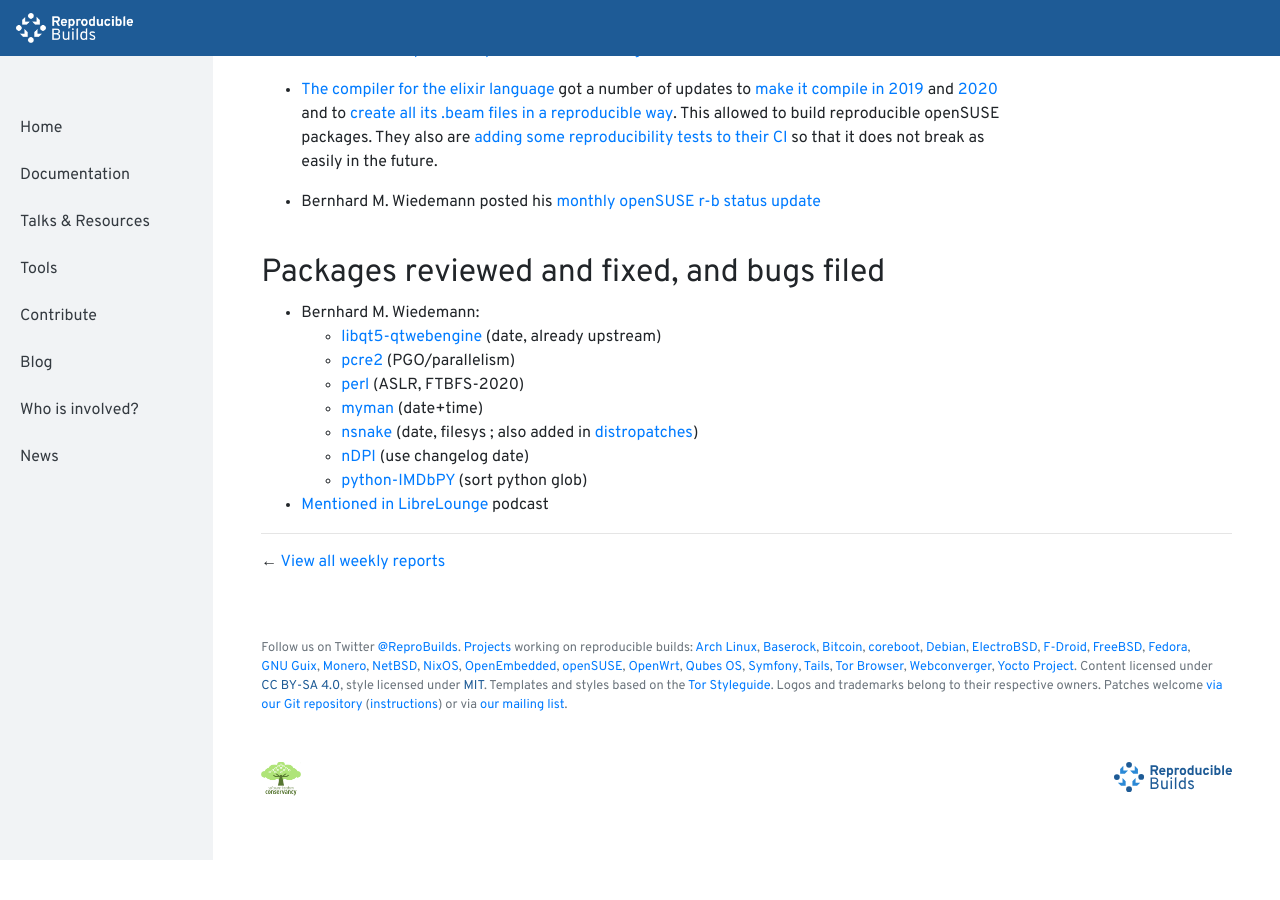
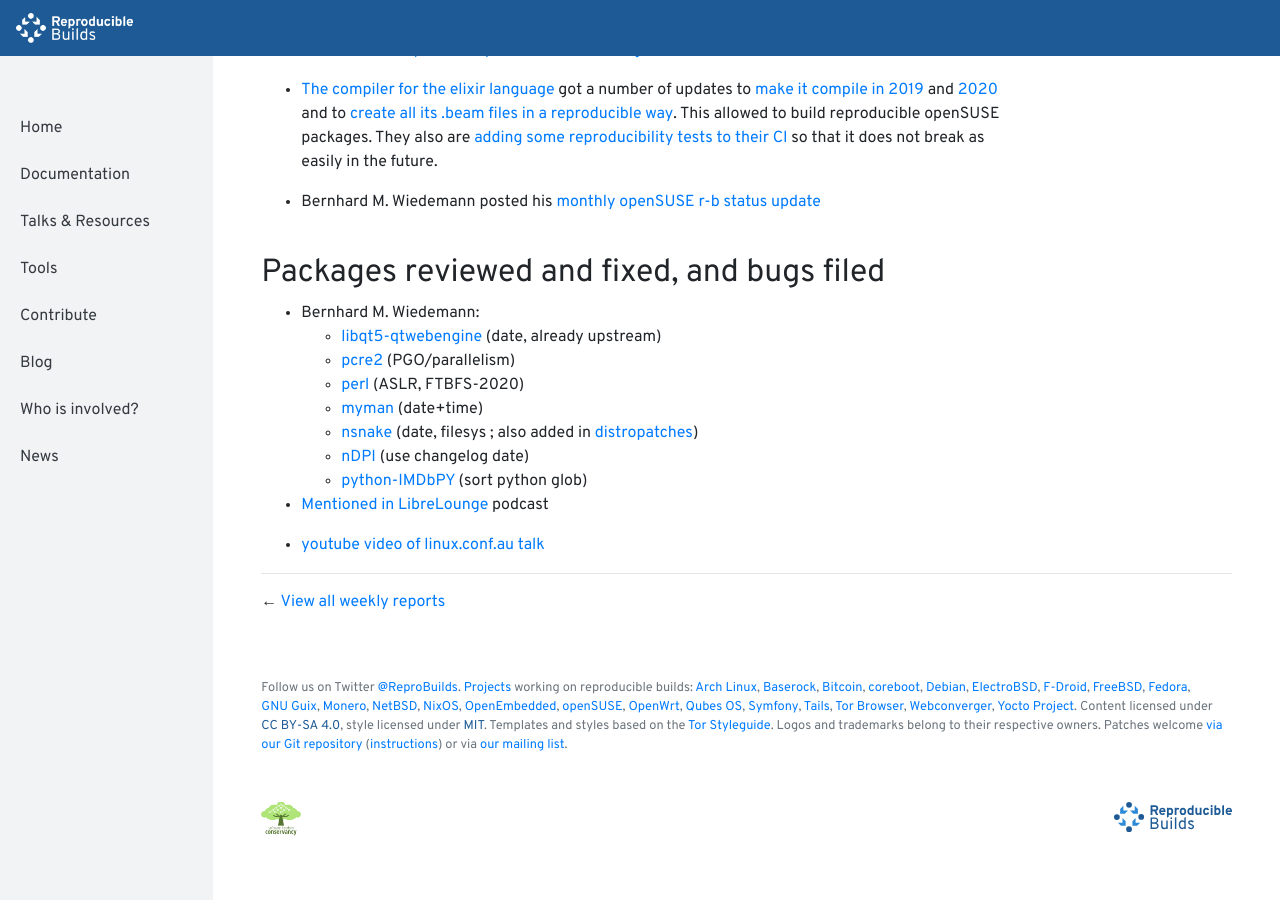
Before and after one commit to prototypefund/reproducible-website, a Jekyll site: the page built from _blog/posts/196.md, in a window 1280 px wide and 900 px high, scrolled down 629 px. Built offline with Jekyll 4.4.1, drawn with Linux system fonts in a browser that asks for light colours; before the commit the page ends 1489 px from its top, so only the background shows below that.

Commit message:
196 += youtube video of linux.conf.au talk <https://www.youtube.com/watch?v=B2xzQFQ2hg0>

```diff
--- a/_blog/posts/196.md
+++ b/_blog/posts/196.md
@@ -39,3 +39,5 @@
     * [python-IMDbPY](https://github.com/alberanid/imdbpy/pull/202) (sort python glob)
 
 * [Mentioned in LibreLounge](https://pca.st/1MUC#t=23m00s) podcast
+
+* [youtube video of linux.conf.au talk](https://www.youtube.com/watch?v=B2xzQFQ2hg0)
```
